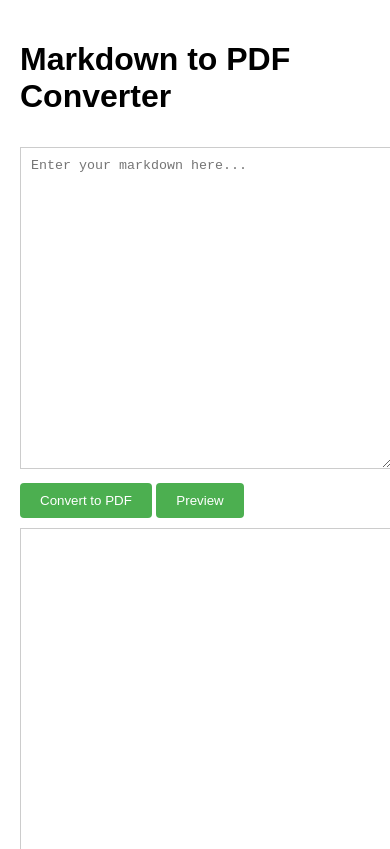
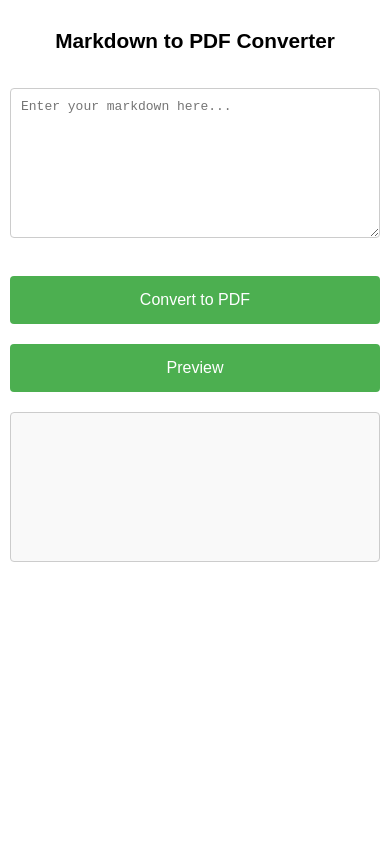
Before and after one commit to wileylau/md-converter, a plain HTML site: page index.html in a window 390 px wide. Shown: the top 849 px of the page. Drawn offline with nearby package versions, Linux system fonts and the light colour scheme.

Commit message:
Adjust layout for Mobile Devices

```diff
--- a/index.html
+++ b/index.html
@@ -12,27 +12,87 @@
             margin: 0 auto;
             padding: 20px;
             font-family: Arial, sans-serif;
+            line-height: 1.6;
+        }
+        h1 {
+            font-size: 2em;
+            margin-bottom: 1em;
         }
         #editor, #preview {
             width: 100%;
             min-height: 300px;
             margin: 10px 0;
-            padding: 10px;
+            padding: 15px;
             border: 1px solid #ccc;
+            border-radius: 4px;
+            box-sizing: border-box;
+            font-size: 16px;
         }
         #preview {
             overflow-y: auto;
+            background-color: #f9f9f9;
+        }
+        .button-container {
+            display: flex;
+            gap: 10px;
+            margin: 15px 0;
+            flex-wrap: wrap;
         }
         button {
-            padding: 10px 20px;
+            padding: 12px 24px;
             background-color: #4CAF50;
             color: white;
             border: none;
             border-radius: 4px;
             cursor: pointer;
+            font-size: 16px;
+            flex: 1;
+            min-width: 140px;
+            transition: background-color 0.3s ease;
         }
         button:hover {
             background-color: #45a049;
+        }
+        button:active {
+            transform: scale(0.98);
+        }
+
+        /* Mobile Responsive Styles */
+        @media screen and (max-width: 768px) {
+            body {
+                padding: 15px;
+            }
+            h1 {
+                font-size: 1.5em;
+                text-align: center;
+            }
+            #editor, #preview {
+                min-height: 200px;
+                padding: 10px;
+                font-size: 14px;
+            }
+            .button-container {
+                flex-direction: column;
+            }
+            button {
+                width: 100%;
+                padding: 15px;
+                margin: 5px 0;
+            }
+        }
+
+        /* Small Mobile Devices */
+        @media screen and (max-width: 480px) {
+            body {
+                padding: 10px;
+            }
+            h1 {
+                font-size: 1.3em;
+            }
+            #editor, #preview {
+                min-height: 150px;
+                font-size: 13px;
+            }
         }
     </style>
 </head>
@@ -40,7 +100,7 @@
     <h1>Markdown to PDF Converter</h1>
 
     <textarea id="editor" placeholder="Enter your markdown here..."></textarea>
-    <div>
+    <div class="button-container">
         <button onclick="convertToPDF()">Convert to PDF</button>
         <button onclick="updatePreview()">Preview</button>
     </div>
```
